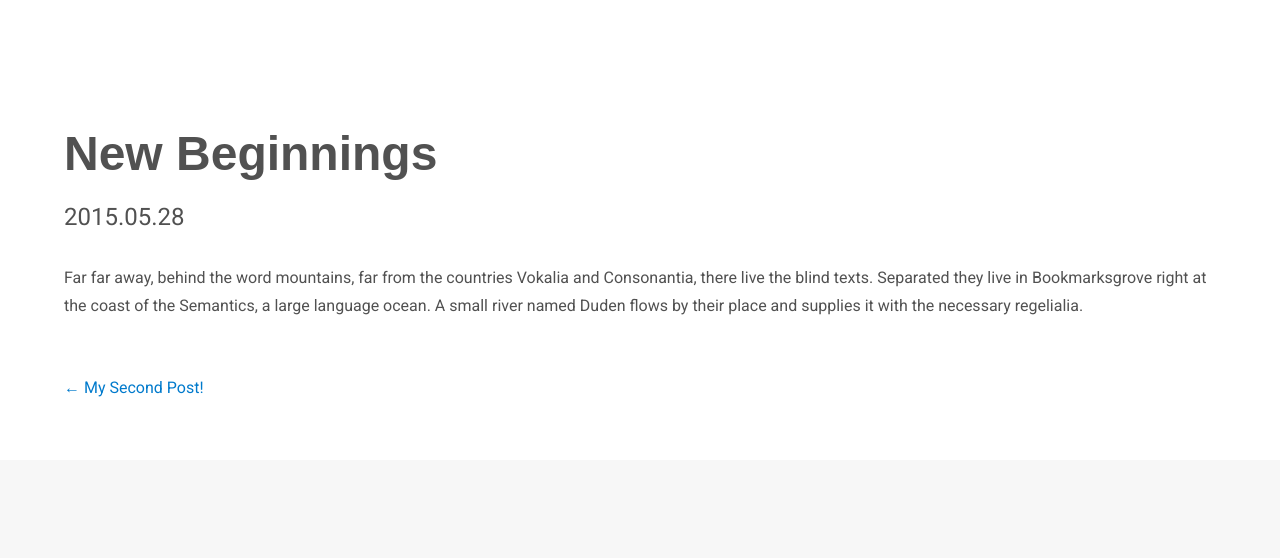
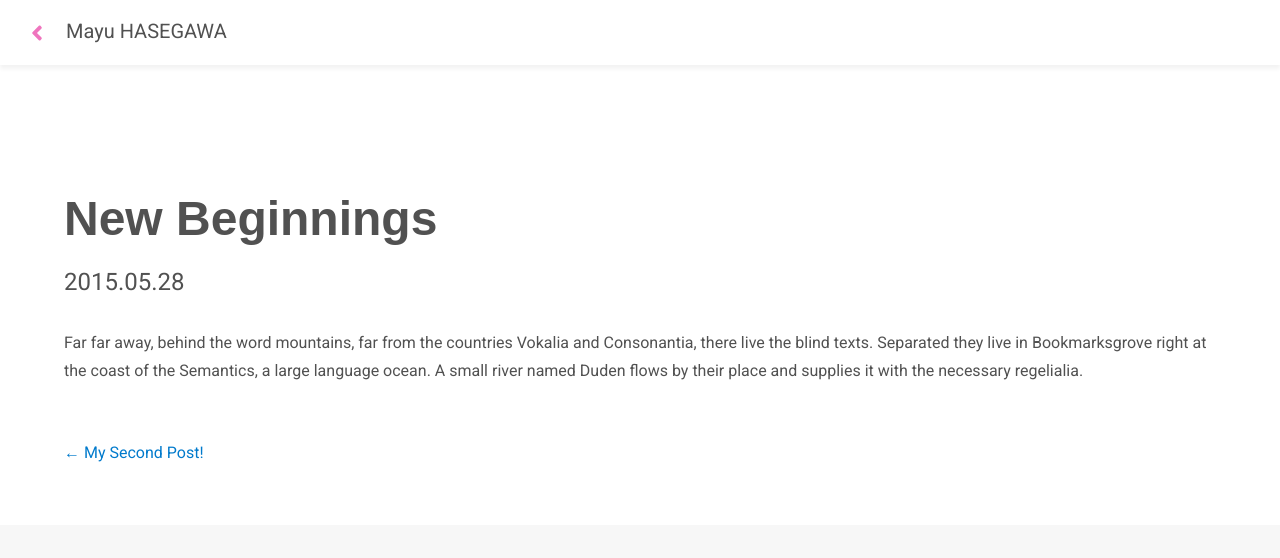
Before and after one commit to mayu-hasegawa/blog, a Gatsby site: page /new-beginnings/ in a window 1280 px wide. Shown: the top 558 px of the page. Built offline with nearby package versions, Linux system fonts and the light colour scheme; Gatsby itself is replaced by a stand-in of ours; some packages are replaced by stand-ins of ours.

Commit message:
add top link

```diff
--- a/src/templates/blog-post.js
+++ b/src/templates/blog-post.js
@@ -4,6 +4,8 @@ import styled from 'styled-components'
 import Layout from "../components/Layout"
 import SEO from "../components/seo"
 import { rhythm, scale } from "../utils/typography"
+import { FontAwesomeIcon } from '@fortawesome/react-fontawesome'
+import { faAngleLeft } from '@fortawesome/free-solid-svg-icons'
 
 class BlogPostTemplate extends React.Component {
   render() {
@@ -17,11 +19,17 @@ class BlogPostTemplate extends React.Component {
           title={post.frontmatter.title}
           description={post.frontmatter.description || post.excerpt}
         />
+        <Header>
+          <TopLink to="/" >
+            <StyledIcon icon={faAngleLeft} />
+            <HeaderText>Mayu HASEGAWA</HeaderText>
+          </TopLink>
+        </Header>
         <Article>
-          <header>
+          <div>
             <Title>{post.frontmatter.title}</Title>
             <Date>{post.frontmatter.date}</Date>
-          </header>
+          </div>
           <Content dangerouslySetInnerHTML={{ __html: post.html }} />
           <nav>
             <ul
@@ -84,6 +92,24 @@ const Article = styled.article`
   margin: 10% auto 5%;
 `
 
+const Header = styled.header`
+  width: 100%;
+  height: 65px;
+  padding: 21px 18px 0 31px;
+  box-shadow: 0px 4px 4px rgba(0, 0, 0, 0.05);
+`
+
+const TopLink = styled(props => <Link {...props} />)`
+  display:-webkit-box;
+  display:-ms-flexbox;
+  display:flex;
+  color: #515151;
+`
+
+const HeaderText = styled.p`
+  font-size: 20px;
+`
+
 const Title = styled.h1`
   font-size: 48px;
 `
@@ -98,3 +124,10 @@ const Content = styled.section`
   line-height: 28px;
   margin: 35px 0 60px;
 `
+
+const StyledIcon = styled(props => <FontAwesomeIcon {...props} />)`
+  font-weight: 700;
+  font-size: 24px;
+  color: #EF75BE;
+  margin-right: 23px;
+`
```
